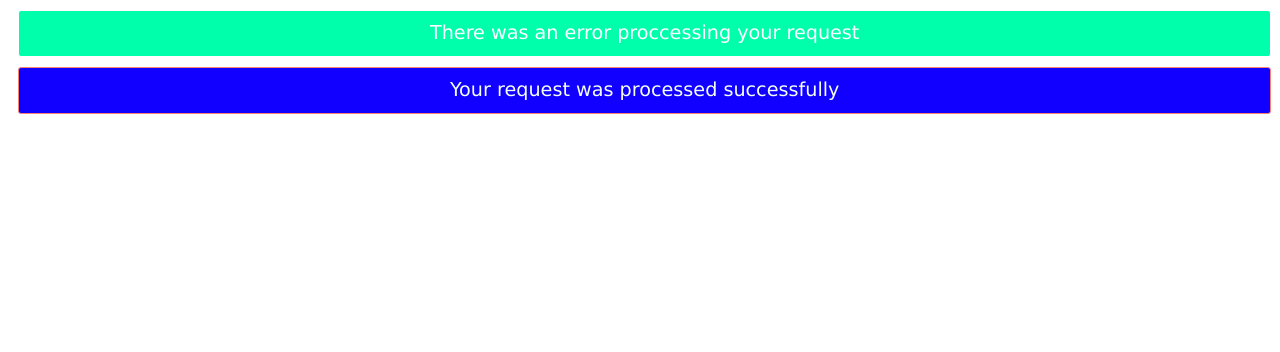
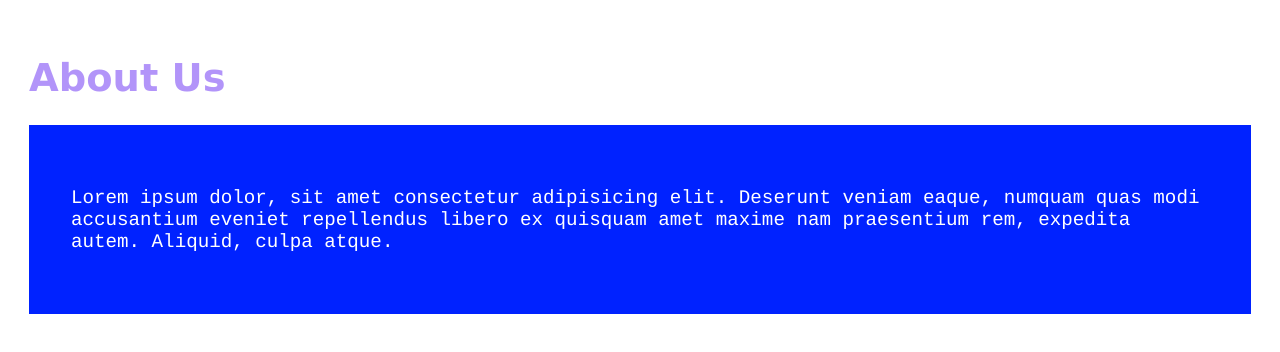
Before and after one commit to DamianGaleano9/fullstack, a plain HTML site: page index.html in a window 1280 px wide. Drawn offline with Linux system fonts and the light colour scheme.

Commit message:
about us

```diff
--- a/index.html
+++ b/index.html
@@ -10,12 +10,27 @@
 </head>
 
 <body>
-    <div class="error">
+    <!-- <div class="error">
       There was an error proccessing your request
     </div>
 
     <div class="success">
       Your request was processed successfully
+    </div> -->
+
+
+    <div class="container">
+      <div class="page-wrapper">
+        <div class="featured">
+          <h1>About Us</h1>
+        </div>
+
+        <div class="page-content">
+          <div class="container">
+            <p>Lorem ipsum dolor, sit amet consectetur adipisicing elit. Deserunt veniam eaque, numquam quas modi accusantium eveniet repellendus libero ex quisquam amet maxime nam praesentium rem, expedita autem. Aliquid, culpa atque.</p>
+          </div>
+        </div>
+      </div>
     </div>
 </body>
 </html>
--- a/styles.scss
+++ b/styles.scss
@@ -1,22 +1,50 @@
-@mixin notifications($background-color, $color, $border) {
-  width: 99%;
-  height: 35px;
-  text-align: center;
-  padding-top: 10px;
-  font-size: 1.2em;
-  font-family: Verdana;
-  border-radius: 3px;
-  margin: 10px;
-  background-color: $background-color;
-  color: $color;
-  border: $border;
+// @mixin notifications($background-color, $color, $border) {
+//   width: 99%;
+//   height: 35px;
+//   text-align: center;
+//   padding-top: 10px;
+//   font-size: 1.2em;
+//   font-family: Verdana;
+//   border-radius: 3px;
+//   margin: 10px;
+//   background-color: $background-color;
+//   color: $color;
+//   border: $border;
+// }
+
+// .error {
+//   @include notifications($background-color: rgb(0, 255, 170), $color: white, $border: 1px solid white);
+// }
+
+
+// .success {
+//   @include notifications($background-color: rgb(17, 0, 255,), $color: mintcream, $border: 1px solid salmon);
+// }
+
+body {
+  background-color: #ffffff;
+  height: 100vh;
+  height: 100vw;
 }
 
-.error {
-  @include notifications($background-color: rgb(0, 255, 170), $color: white, $border: 1px solid white);
+.container {
+  font-family: Verdana;
+  font-size: 1.2rem;
 }
 
+.page-wrapper {
+  padding: 21px;
 
-.success {
-  @include notifications($background-color: rgb(17, 0, 255,), $color: mintcream, $border: 1px solid salmon);
+  .featured {
+  color: rgba(72, 0, 241, 0.42);
+  }
+
+  .page-content {
+  background-color: rgb(0, 34, 255);
+  padding: 42px;
+  color: #ffffff;
+  .container {
+      font-family: courier;
+    }
+  }
 }
```
Also changed, not shown: styles.css, 1 other file.
